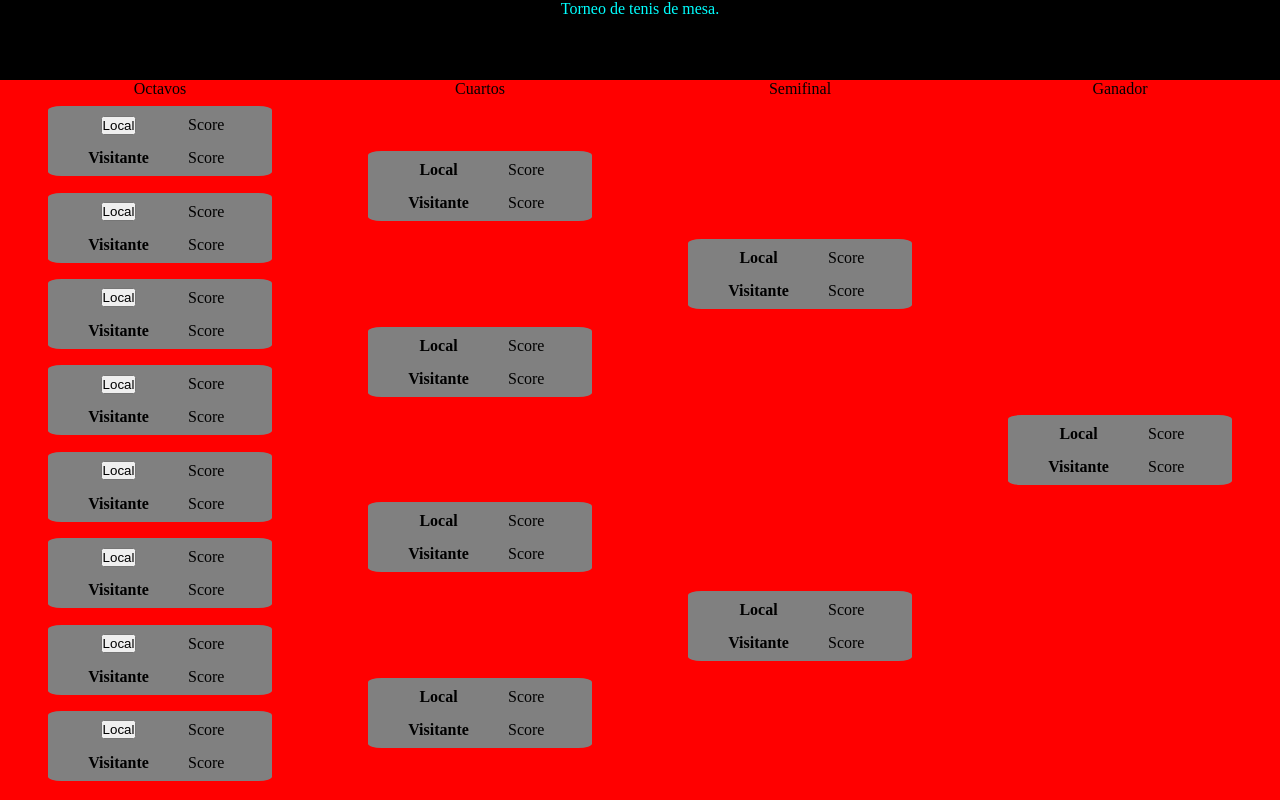
After one commit to raulbrocal/DWS, a PHP site: template UD_4/Practica/Torneo/src/Vistas/clasificacion.php in a window 1280 px wide. The commit adds this page. Run offline with PHP 8.4, Linux system fonts and the light colour scheme; the template is opened without the code that fills it, so the values that code supplies are empty.

Commit message:
maquetación terminada

```diff
--- a/UD_4/Practica/Torneo/css/clasificacion.css
+++ b/UD_4/Practica/Torneo/css/clasificacion.css
@@ -17,81 +17,54 @@
     text-align: center;
 }
 
-.cuadroIzq {
+.clasificaion {
     background-color: red;
     height: 90%;
-    width: 40%;
+    width: 100%;
     float: left;
+    text-align: center;
 }
 
-.cuadroDer {
-    background-color: blue;
-    height: 90%;
-    width: 40%;
-    float: right;
-}
-
-.cuadroFinal{
-    width: 20%;
+.ronda {
+    width: 25%;
     height: 100%;
-}
-
-.rondaIzq {
-    background-color: darkgreen;
-    width: 33.33%;
-    height: 100%;
-    float: left;
-}
-
-.rondaDer {
-    background-color: green;
-    width: 33.33%;
-    height: 100%;
-    float: right;
-    display: block;
-    justify-content: center;
-}
-
-.cuadroFinal {
-    width: 20%;
-    height: 90%;
-    background-color: chocolate;
     float: left;
 }
 
 .octavos {
     width: 100%;
-    height: 12.5%;
+    height: 12%;
     align-self: center;
     position: relative;
 }
 
 .cuartos {
     width: 100%;
-    height: 25%;
+    height: 24.4%;
     align-self: center;
     position: relative;
 }
 
 .semi {
     width: 100%;
-    height: 50%;
+    height: 48.9%;
     align-self: center;
     position: relative;
 }
 
 .final {
     width: 100%;
-    height: 100%;
+    height: 97.8%;
     align-self: center;
     position: relative;
 }
+
 
 .participantes {
     width: 70%;
     height: 70px;
     background-color: gray;
-    border: 1px solid transparent ;
+    border: 1px solid transparent;
     border-radius: 6%;
     position: absolute;
     top: 50%;
--- /dev/null
+++ b/UD_4/Practica/Torneo/src/Vistas/clasificacion.php
@@ -0,0 +1,94 @@
+<html lang="es">
+
+<head>
+    <meta charset="UTF-8">
+    <meta http-equiv="X-UA-Compatible" content="IE=edge">
+    <meta name="viewport" content="width=device-width, initial-scale=1.0">
+    <link rel="stylesheet" href="../../css/clasificacion.css">
+    <title>Torneo</title>
+</head>
+
+<body>
+    <div class="contenedor">
+
+        <div class="menu">
+            <p class="titulo">Torneo de tenis de mesa.</p>
+        </div>
+
+        <div class="clasificaion">
+
+            <div class="ronda">
+                <p>Octavos</p>
+                <?php for ($i = 0; $i < 8; $i++) { ?>
+                    <div class="octavos">
+                        <table class="participantes">
+                            <tr>
+                                <th><input type="button" value="Local"></th>
+                                <td>Score</td>
+                            </tr>
+                            <tr>
+                                <th>Visitante</th>
+                                <td>Score</td>
+                            </tr>
+                        </table>
+                    </div>
+                <?php } ?>
+            </div>
+
+            <div class="ronda">
+                <p>Cuartos</p>
+                <?php for ($i = 0; $i < 4; $i++) { ?>
+                    <div class="cuartos">
+                        <table class="participantes">
+                            <tr>
+                                <th>Local</th>
+                                <td>Score</td>
+                            </tr>
+                            <tr>
+                                <th>Visitante</th>
+                                <td>Score</td>
+                            </tr>
+                        </table>
+                    </div>
+                <?php } ?>
+            </div>
+
+            <div class="ronda">
+                <p>Semifinal</p>
+                <?php for ($i = 0; $i < 2; $i++) { ?>
+                    <div class="semi">
+                        <table class="participantes">
+                            <tr>
+                                <th>Local</th>
+                                <td>Score</td>
+                            </tr>
+                            <tr>
+                                <th>Visitante</th>
+                                <td>Score</td>
+                            </tr>
+                        </table>
+                    </div>
+                <?php } ?>
+            </div>
+
+            <div class="ronda">
+                <p>Ganador</p>
+                <div class="final">
+                    <table class="participantes">
+                        <tr>
+                            <th>Local</th>
+                            <td>Score</td>
+                        </tr>
+                        <tr>
+                            <th>Visitante</th>
+                            <td>Score</td>
+                        </tr>
+                    </table>
+                </div>
+            </div>
+        </div>
+
+    </div>
+</body>
+
+</html>
--- a/UD_4/Practica/Torneo/src/Vistas/index.php
+++ b/UD_4/Practica/Torneo/src/Vistas/index.php
@@ -8,7 +8,7 @@
     <meta charset="UTF-8">
     <meta http-equiv="X-UA-Compatible" content="IE=edge">
     <meta name="viewport" content="width=device-width, initial-scale=1.0">
-    <link rel="stylesheet" href="css/index.css">
+    <link rel="stylesheet" href="../../css/index.css">
     <title>Generador de torneos</title>
 </head>
 
```
Also changed, not shown: UD_4/Practica/Torneo/src/Negocio/clasificacion.php (deleted, +0 -138 lines), UD_4/Practica/Torneo/src/Vistas/ficha.php (added).
